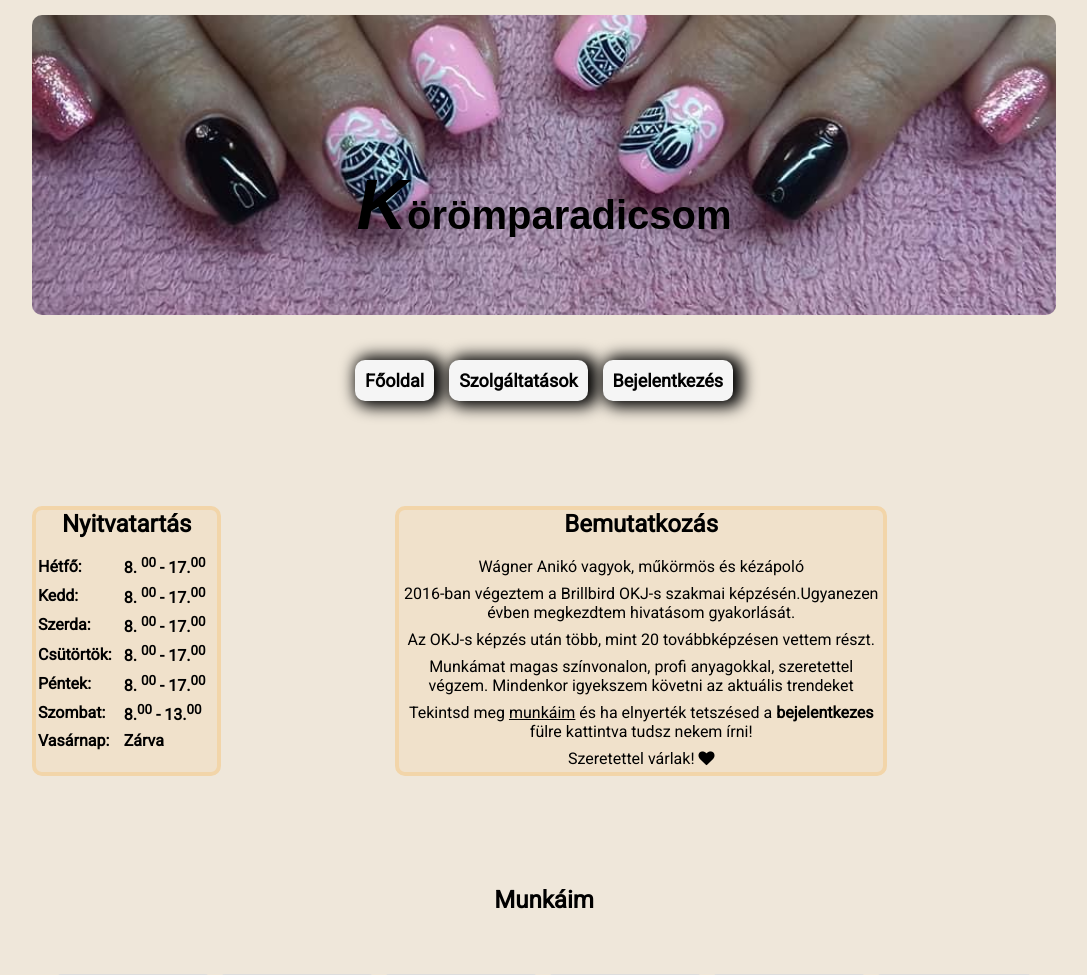
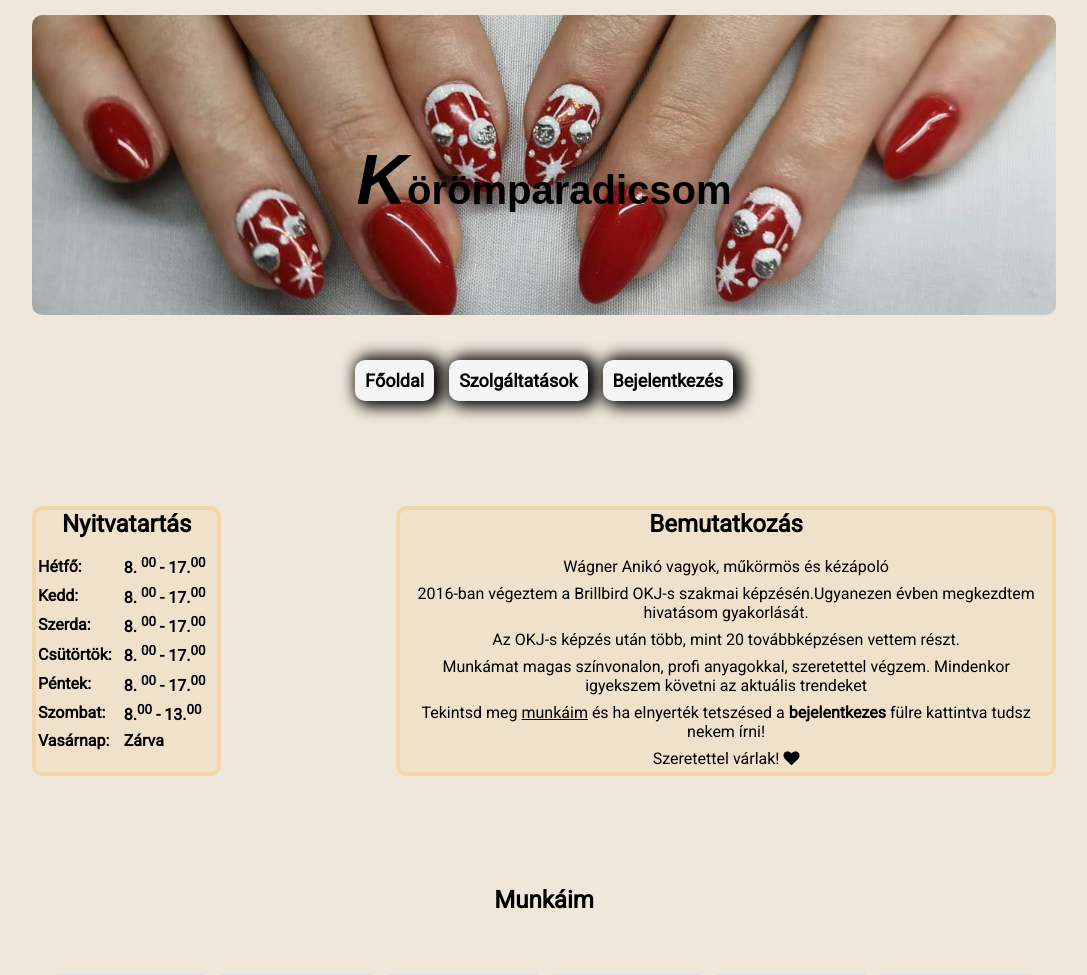
Before and after one commit to grenata36/grenata36.github.io, a PHP site: page /vizsgamunka/index.html in a window 1280 px wide. Shown: the top 975 px of the page, without its empty margins (96-1183 px from the left). Run offline with PHP 8.4, Linux system fonts and the light colour scheme; some web fonts are replaced.

Commit message:
header img

```diff
--- a/vizsgamunka/css/styles.css
+++ b/vizsgamunka/css/styles.css
@@ -23,7 +23,7 @@ header {
     background-image: url(../img/fejlec_hatter.jpg);
     background-repeat: no-repeat;
     background-size: 100%;
-    background-position: 0 65%;
+    background-position: 0 80%;
     grid-column: 1/6;
     border-radius: 10px;
 }
@@ -32,7 +32,7 @@ header {
 
 h1 {
     text-align: center;
-    padding: 150px 0 0 0;
+    padding: 125px 0 0 0;
     font-size: 40px;
     font-family: "Sofia", sans-serif;
 }
@@ -79,7 +79,7 @@ h2 {
 
 section {
     grid-row: 3;
-    grid-column: 3/5;
+    grid-column: 3/6;
     background-color: #f0e1cb;
     border-radius: 10px;
     border: 4px solid #f2d5a9;
```
Also changed, not shown: vizsgamunka/img/fejlec_hatter.jpg, vizsgamunka/img/korom_2.jpg.
